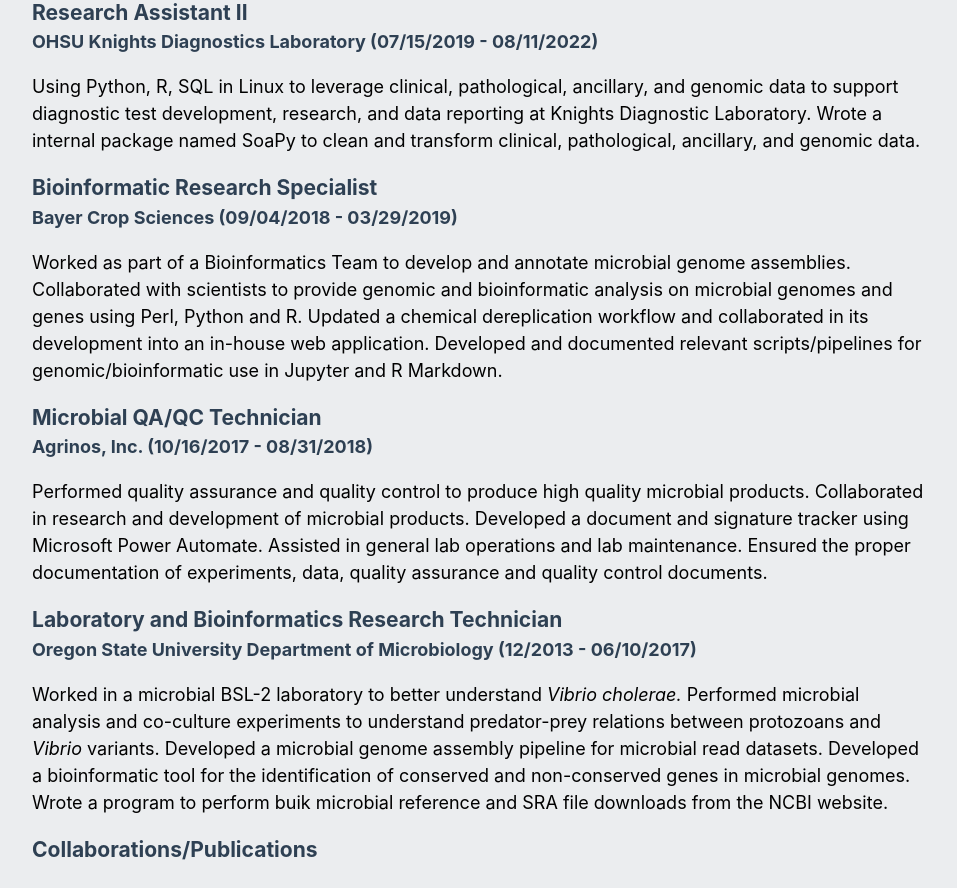
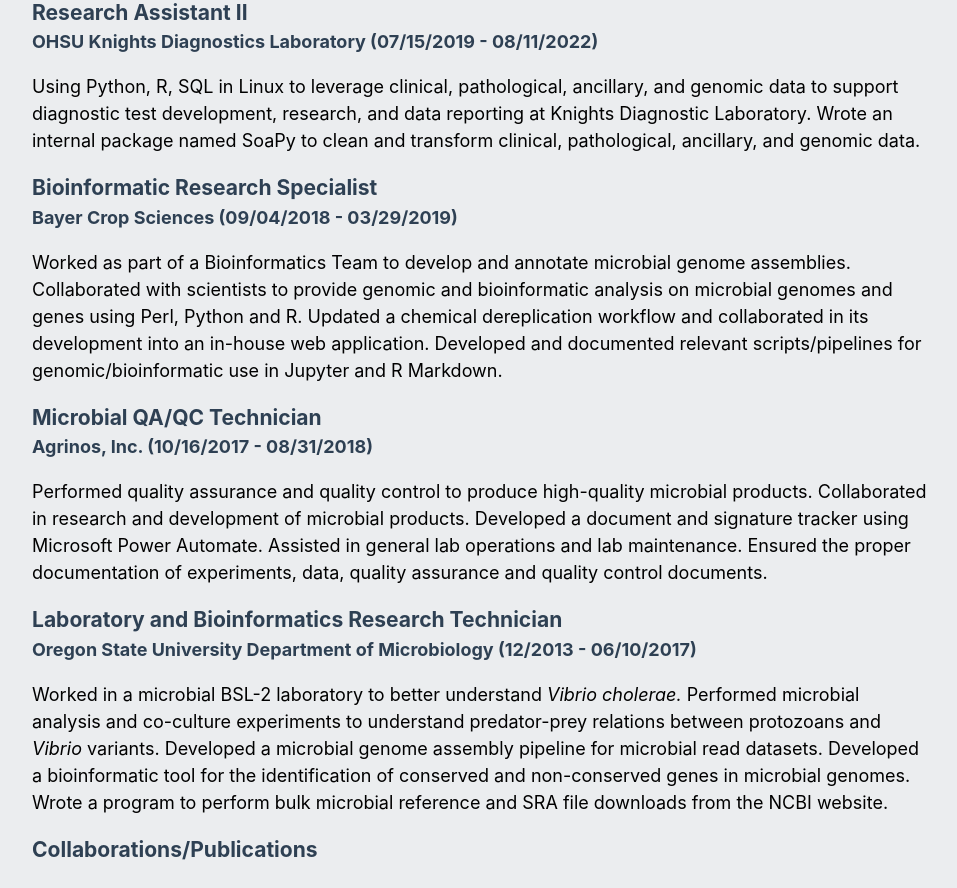
Before and after one commit to solisruj/solisruj.github.io, a Jekyll site: the page built from docs/index.md, in a window 1280 px wide and 1400 px high, scrolled down 406 px. Shown: the part 184-1072 px from the top of the window, without its empty margins (160-1117 px from the left). Built offline with Jekyll 4.4.1, drawn with Linux system fonts in a browser that asks for light colours; our own code applies the rules of GitHub Pages for plain Markdown files.

Commit message:
Update index.md
Fixing Additional Typos

```diff
--- a/docs/index.md
+++ b/docs/index.md
@@ -24,7 +24,7 @@
 ### Research Assistant II
 #### OHSU Knights Diagnostics Laboratory (07/15/2019 - 08/11/2022)
 
-Using Python, R, SQL in Linux to leverage clinical, pathological, ancillary, and genomic data to support diagnostic test development, research, and data reporting at Knights Diagnostic Laboratory. Wrote a internal package named SoaPy to clean and transform clinical, pathological, ancillary, and genomic data.
+Using Python, R, SQL in Linux to leverage clinical, pathological, ancillary, and genomic data to support diagnostic test development, research, and data reporting at Knights Diagnostic Laboratory. Wrote an internal package named SoaPy to clean and transform clinical, pathological, ancillary, and genomic data.
 
 ### Bioinformatic Research Specialist
 #### Bayer Crop Sciences (09/04/2018 - 03/29/2019)
@@ -34,12 +34,12 @@
 ### Microbial QA/QC Technician
 #### Agrinos, Inc. (10/16/2017 - 08/31/2018)
 
-Performed quality assurance and quality control to produce high quality microbial products. Collaborated in research and development of microbial products. Developed a document and signature tracker using Microsoft Power Automate. Assisted in general lab operations and lab maintenance. Ensured the proper documentation of experiments, data, quality assurance and quality control documents.
+Performed quality assurance and quality control to produce high-quality microbial products. Collaborated in research and development of microbial products. Developed a document and signature tracker using Microsoft Power Automate. Assisted in general lab operations and lab maintenance. Ensured the proper documentation of experiments, data, quality assurance and quality control documents.
 
 ### Laboratory and Bioinformatics Research Technician
 #### Oregon State University Department of Microbiology (12/2013 - 06/10/2017)
 
-Worked in a microbial BSL-2 laboratory to better understand *Vibrio cholerae.* Performed microbial analysis and co-culture experiments to understand predator-prey relations between protozoans and *Vibrio* variants. Developed a microbial genome assembly pipeline for microbial read datasets. Developed a bioinformatic tool for the identification of conserved and non-conserved genes in microbial genomes. Wrote a program to perform buik microbial reference and SRA file downloads from the NCBI website.
+Worked in a microbial BSL-2 laboratory to better understand *Vibrio cholerae.* Performed microbial analysis and co-culture experiments to understand predator-prey relations between protozoans and *Vibrio* variants. Developed a microbial genome assembly pipeline for microbial read datasets. Developed a bioinformatic tool for the identification of conserved and non-conserved genes in microbial genomes. Wrote a program to perform bulk microbial reference and SRA file downloads from the NCBI website.
 
 
 ### Collaborations/Publications
```
